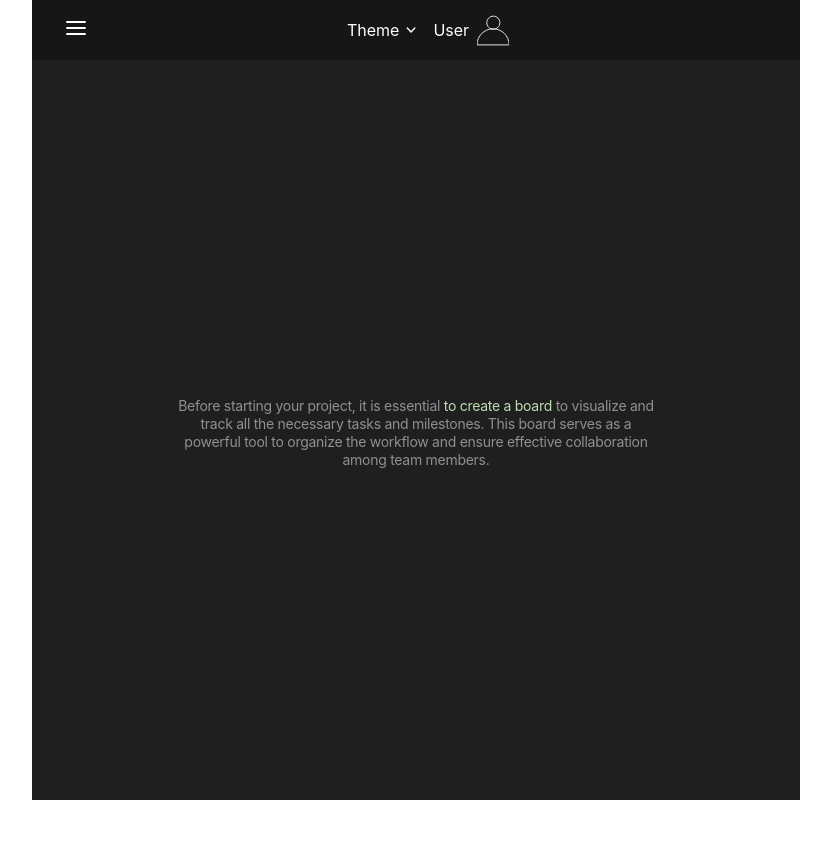
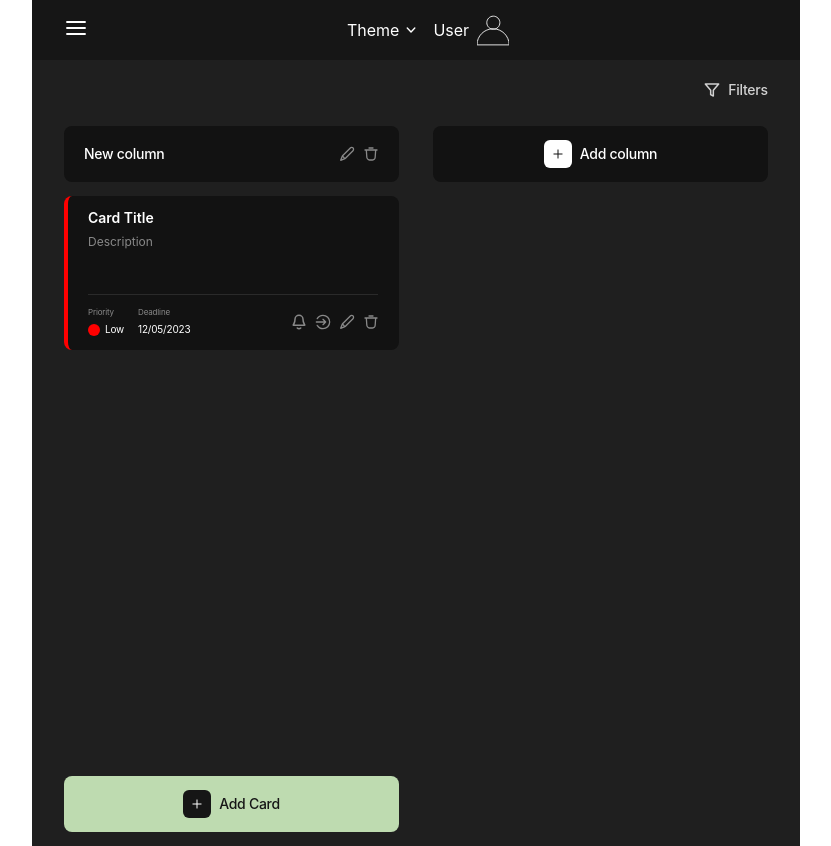
Before and after one commit to havr1985/TaskPro-blended1-frontend, a React (Vite) app: page /TaskPro-blended1-frontend/home in a window 1280 px wide. Shown: the whole page, without its empty margins (224-1055 px from the left). Before the commit the page ends 800 px from the top, so only its background shows below. Built offline with nearby package versions, Linux system fonts and the light colour scheme.

Commit message:
update/change-board-css-constants-to-variables

```diff
--- a/src/components/dashboard/Card/Card.styled.jsx
+++ b/src/components/dashboard/Card/Card.styled.jsx
@@ -6,8 +6,6 @@ export const CardList = styled.ul`
   /* overflow: overlay; */
   /* flex-grow: 1; */
   height: 70vh;
-  /* margin-right: -7px; */
-  /* margin-right: -16px; */
 
   margin-bottom: 20px;
 
@@ -20,14 +18,14 @@ export const CardList = styled.ul`
   }
 
   &::-webkit-scrollbar-track {
-    background: rgba(255, 255, 255, 0.05); /* цвет зоны отслеживания */
+    background: var(--tracking-area-color); /* цвет зоны отслеживания */
     border-radius: 12px;
   }
 
   &::-webkit-scrollbar-thumb {
-    background-color: #121212; /* цвет бегунка */
+    background-color: var(--scroll-bar-color); /* цвет бегунка */
     border-radius: 12px; /* округлось бегунка */
-    border: 8px solid #121212; /* отступ вокруг бегунка */
+    border: 8px solid var(--scroll-bar-color); /* отступ вокруг бегунка */
   }
 `;
 
@@ -40,7 +38,7 @@ export const CardWrap = styled.li`
   margin-bottom: 8px;
   border-left: 4px solid red;
   border-radius: 8px;
-  background-color: #121212;
+  background-color: var(--primary-card-background-color);
   /* cursor: pointer; */
 
   @media screen and (min-width: 375px) {
@@ -54,7 +52,7 @@ export const CardTitle = styled.h4`
   font-weight: 600;
   font-size: 14px;
   /* letter-spacing: -0.02em; */
-  color: #fff;
+  color: var(--card-title-color);
 `;
 
 export const CardDescriptionWrap = styled.div`
@@ -66,7 +64,7 @@ export const CardDescription = styled.p`
   font-size: 12px;
   line-height: 1.33;
   /* letter-spacing: -0.02em; */
-  color: rgba(255, 255, 255, 0.5);
+  color: var(--screens-page-tutorial-text-color);
 `;
 
 export const CardCommandSection = styled.div`
@@ -82,7 +80,7 @@ export const CardCommandSection = styled.div`
     left: 0;
     width: 290px;
     height: 1px;
-    background-color: rgba(255, 255, 255, 0.1);
+    background-color: var(--modal-filter-form-line);
   }
 `;
 
@@ -90,13 +88,13 @@ export const CardParams = styled.span`
   display: block;
   font-size: 8px;
   letter-spacing: -0.02em;
-  color: rgba(255, 255, 255, 0.5);
+  color: var(--screens-page-tutorial-text-color);
 `;
 
 export const CardPriorityValue = styled.span`
   font-size: 10px;
   letter-spacing: -0.02em;
-  color: #fff;
+  color: var(--card-params-value-text-color);
 
   &::before {
     content: "";
@@ -113,7 +111,7 @@ export const CardPriorityValue = styled.span`
 export const CardDeadlineValue = styled.span`
   font-size: 10px;
   letter-spacing: -0.02em;
-  color: #fff;
+  color: var(--card-params-value-text-color);
 `;
 
 export const IconsWrap = styled.ul`
@@ -139,5 +137,5 @@ export const Icon = styled.svg`
   height: 16px;
   fill: none;
   stroke-width: 1.3px;
-  stroke: rgba(255, 255, 255, 0.5);
+  stroke: var(--radio-icons-color);
 `;
--- a/src/components/dashboard/Filters/Filters.styled.jsx
+++ b/src/components/dashboard/Filters/Filters.styled.jsx
@@ -11,7 +11,7 @@ export const FilterButton = styled.button`
   font-weight: 500;
   font-size: 14px;
   letter-spacing: -0.02em;
-  color: rgba(255, 255, 255, 0.8);
+  color: var(--filter-text-and-icon-color);
   border: none;
   background-color: transparent;
   cursor: pointer;
@@ -22,5 +22,5 @@ export const FilterIcon = styled.svg`
   height: 16px;
   fill: none;
   stroke-width: 1.5px;
-  stroke: rgba(255, 255, 255, 0.8);
+  stroke: var(--filter-text-and-icon-color);
 `;
--- a/src/components/dashboard/HeaderDashboard/HeaderDashboard.styled.jsx
+++ b/src/components/dashboard/HeaderDashboard/HeaderDashboard.styled.jsx
@@ -20,5 +20,5 @@ export const DashboardName = styled.h2`
   font-weight: 500;
   font-size: 18px;
   letter-spacing: -0.02em;
-  color: #fff;
+  color: var(--card-title-color);
 `;
--- a/src/components/dashboard/MainDashboard/MainDashboard.styled.jsx
+++ b/src/components/dashboard/MainDashboard/MainDashboard.styled.jsx
@@ -24,14 +24,14 @@ export const MainDashboardWrap = styled.div`
   }
 
   &::-webkit-scrollbar-track {
-    background: rgba(255, 255, 255, 0.05); /* цвет зоны отслеживания */
+    background: var(--tracking-area-color); /* цвет зоны отслеживания */
     border-radius: 12px;
   }
 
   &::-webkit-scrollbar-thumb {
-    background-color: #121212; /* цвет бегунка */
+    background-color: var(--tracking-area-color); /* цвет бегунка */
     border-radius: 12px; /* округлось бегунка */
-    border: 8px solid #121212; /* отступ вокруг бегунка */
+    border: 8px solid var(--tracking-area-color); /* отступ вокруг бегунка */
   }
 `;
 
@@ -67,8 +67,8 @@ export const AddColumnButton = styled.button`
   font-weight: 500;
   font-size: 14px;
   letter-spacing: -0.02em;
-  color: #ffffff;
-  background-color: #121212;
+  color: var(--modal-board-text);
+  background-color: var(--background-add-column-btn-color);
   cursor: pointer;
 
   @media screen and (min-width: 375px) {
@@ -90,8 +90,8 @@ export const AddCardButton = styled.button`
   font-weight: 500;
   font-size: 14px;
   letter-spacing: -0.02em;
-  color: #161616;
-  background-color: #bedbb0;
+  color: var(--shared-button-text-color);
+  background-color: var(--primary-button-color);
   cursor: pointer;
 
   @media screen and (min-width: 375px) {
@@ -107,7 +107,7 @@ export const IconWrap = styled.div`
   width: 28px;
   height: 28px;
   border-radius: 6px;
-  background-color: #fff;
+  background-color: var(--primary-heading-color);
 `;
 
 export const AddCardIconWrap = styled.div`
@@ -117,19 +117,19 @@ export const AddCardIconWrap = styled.div`
   width: 28px;
   height: 28px;
   border-radius: 6px;
-  background-color: #161616;
+  background-color: var(--shared-black-plus-button);
 `;
 
 export const IconPlus = styled.svg`
   width: 14px;
   height: 14px;
-  stroke: #181818;
+  stroke: var(--add-column-icon-plus-color);
 `;
 
 export const AddCardIconPlus = styled.svg`
   width: 14px;
   height: 14px;
-  stroke: #ffffff;
+  stroke: var(--add-card-icon-plus-color);
 `;
 
 export const DashboardColumnTitle = styled.div`
@@ -145,7 +145,7 @@ export const DashboardColumnTitle = styled.div`
   border: none;
   border-radius: 8px;
 
-  background-color: #121212;
+  background-color: var(--primary-card-background-color);
 
   @media screen and (min-width: 375px) {
     width: 335px;
@@ -157,7 +157,7 @@ export const Title = styled.h3`
   font-weight: 500;
   font-size: 14px;
   letter-spacing: -0.02em;
-  color: #ffffff;
+  color: var(--card-title-color);
 `;
 
 export const IconsWrap = styled.div`
@@ -182,5 +182,5 @@ export const Icon = styled.svg`
   height: 16px;
   fill: none;
   stroke-width: 1.3px;
-  stroke: rgba(255, 255, 255, 0.5);
+  stroke: var(--radio-icons-color);
 `;
--- a/src/pages/ScreensPage.jsx
+++ b/src/pages/ScreensPage.jsx
@@ -13,7 +13,7 @@ const ScreensPage = () => {
 
   return (
     <ScreensPageWrap>
-      {boardName === undefined && (
+      {boardName !== undefined && (
         <WelcomeMessageWrap>
           <WelcomeMessage>
             Before starting your project, it is essential{" "}
@@ -24,7 +24,7 @@ const ScreensPage = () => {
           </WelcomeMessage>
         </WelcomeMessageWrap>
       )}
-      {boardName !== undefined && (
+      {boardName === undefined && (
         <>
           <HeaderDashboard boardName={boardName} />
           <MainDashboard boardName={boardName} />
--- a/styles.css
+++ b/styles.css
@@ -19,9 +19,8 @@
     #bedbb0 92.19%
   );
   --loginform-text-color: rgba(255, 255, 255, 0.3);
-  --loginform-border:rgba(190, 219, 176, 0.4)
+  --loginform-border: rgba(190, 219, 176, 0.4);
 }
-
 
 /* dark theme */
 
@@ -46,6 +45,10 @@ html[data-theme="dark"] {
   --board-item-sidebar-background-color: #161616;
   --board-item-sidebar-color: #ffffff;
   --screens-page-tutorial-text-color: rgba(255, 255, 255, 0.5);
+  --card-params-value-text-color: #ffffff;
+  --card-title-color: #ffffff;
+  --filter-text-and-icon-color: rgba(255, 255, 255, 0.8);
+  --background-add-column-btn-color: #121212;
 
   --modal-backdrop-background-color: rgba(137, 137, 137, 0.2);
   --modal-window-color: #161616;
@@ -68,6 +71,8 @@ html[data-theme="dark"] {
   --theme-switcher-dropdown-border-color: #bedbb0;
   --theme-switcher-dropdown-hover-color: #8ee560;
   --theme-switcher-dropdown-text-color: rgba(255, 255, 255, 0.5);
+  --tracking-area-color: rgba(255, 255, 255, 0.08);
+  --scroll-bar-color: #121212;
 
   --primary-heading-color: #ffffff;
   --secondary-heading-color: #ffffff;
@@ -83,6 +88,8 @@ html[data-theme="dark"] {
   --sidebar-icon-stroke-color: #ffffff80;
   --sidebar-icon-edit-stroke-color: #ffffff80;
   --sidebar-icon-active-stroke-color: #fff;
+  --add-column-icon-plus-color: #121212;
+  --add-card-icon-plus-color: #ffffff;
 
   --shared-button-text-color: #161616;
   --shared-input-border-color: rgba(190, 219, 176, 0.4);
@@ -150,6 +157,10 @@ html[data-theme="light"] {
   --board-item-sidebar-background-color: #f6f6f7;
   --board-item-sidebar-color: #b7b7b7;
   --screens-page-tutorial-text-color: rgba(22, 22, 22, 0.7);
+  --card-params-value-text-color: #161616;
+  --card-title-color: #161616;
+  --filter-text-and-icon-color: rgba(22, 22, 22, 0.8);
+  --background-add-column-btn-color: #ffffff;
 
   --modal-backdrop-background-color: rgba(137, 137, 137, 0.2);
   --modal-window-color: #fdfdfd;
@@ -171,6 +182,8 @@ html[data-theme="light"] {
   --theme-switcher-dropdown-border-color: #bedbb0;
   --theme-switcher-dropdown-hover-color: #8ee560;
   --theme-switcher-dropdown-text-color: #161616;
+  --tracking-area-color: #e8e8e8;
+  --scroll-bar-color: rgba(22, 22, 22, 0.1);
 
   --primary-heading-color: #161616;
   --secondary-heading-color: #161616;
@@ -186,6 +199,8 @@ html[data-theme="light"] {
   --sidebar-icon-stroke-color: #ffffff80;
   --sidebar-icon-edit-stroke-color: #b7b7b7;
   --sidebar-icon-active-stroke-color: #161616;
+  --add-column-icon-plus-color: #ffffff;
+  --add-card-icon-plus-color: #ffffff;
 
   --shared-button-text-color: #161616;
   --shared-input-border-color: rgba(190, 219, 176, 0.4);
@@ -202,7 +217,7 @@ html[data-theme="light"] {
   --radio-label-checked-background-color: #ffffff;
   --radio-label-grey-color: rgba(22, 22, 22, 0.3);
 
-  --radio-icons-color: rgba(22, 22, 22, 0.6);
+  --radio-icons-color: rgba(22, 22, 22, 0.5);
   --radio-icons-checked: #161616;
 
   --user-icon-fill-color: #f6f6f7;
@@ -254,6 +269,10 @@ html[data-theme="violet"] {
   --board-item-sidebar-background-color: #979cea;
   --board-item-sidebar-color: #ffffff;
   --screens-page-tutorial-text-color: rgba(22, 22, 22, 0.7);
+  --card-params-value-text-color: #161616;
+  --card-title-color: #161616;
+  --filter-text-and-icon-color: rgba(22, 22, 22, 0.8);
+  --background-add-column-btn-color: #ffffff;
 
   --modal-backdrop-background-color: rgba(137, 137, 137, 0.2);
   --modal-window-color: #fdfdfd;
@@ -275,6 +294,8 @@ html[data-theme="violet"] {
   --theme-switcher-dropdown-border-color: #ecedfd;
   --theme-switcher-dropdown-hover-color: #2e35fe;
   --theme-switcher-dropdown-text-color: #161616;
+  --tracking-area-color: #ffffff;
+  --scroll-bar-color: #b8bcfd;
 
   --primary-heading-color: #161616;
   --secondary-heading-color: #ffffff;
@@ -290,6 +311,8 @@ html[data-theme="violet"] {
   --sidebar-icon-stroke-color: #ffffff80;
   --sidebar-icon-edit-stroke-color: #ffffff80;
   --sidebar-icon-active-stroke-color: #fff;
+  --add-column-icon-plus-color: #ffffff;
+  --add-card-icon-plus-color: #161616;
 
   --shared-button-text-color: #ffffff;
   --shared-input-border-color: rgb(172, 192, 241);
@@ -306,7 +329,7 @@ html[data-theme="violet"] {
   --radio-label-checked-background-color: #ffffff;
   --radio-label-grey-color: rgba(22, 22, 22, 0.3);
 
-  --radio-icons-color: rgba(22, 22, 22, 0.6);
+  --radio-icons-color: rgba(22, 22, 22, 0.5);
   --radio-icons-checked: #161616;
 
   --user-icon-fill-color: #ecedfd;
```
